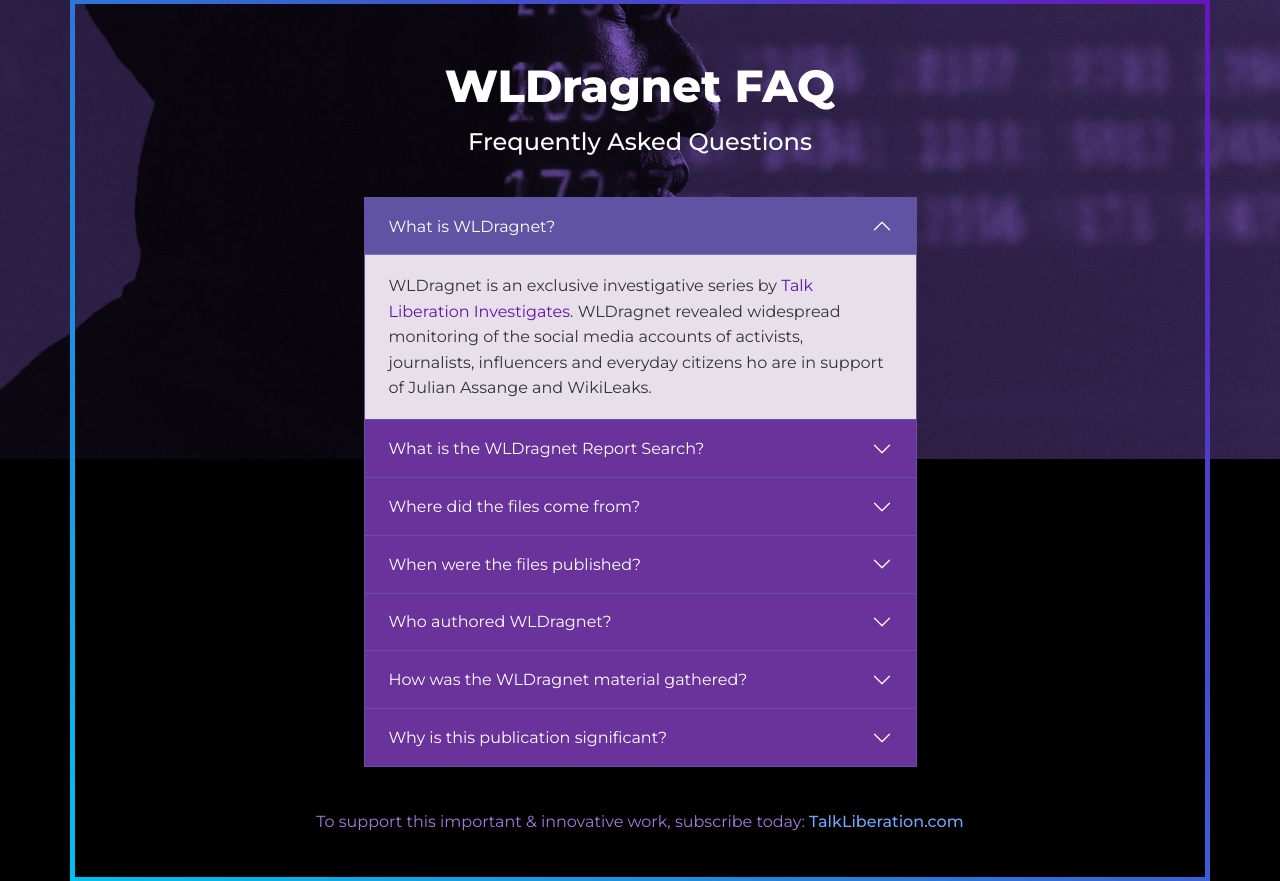
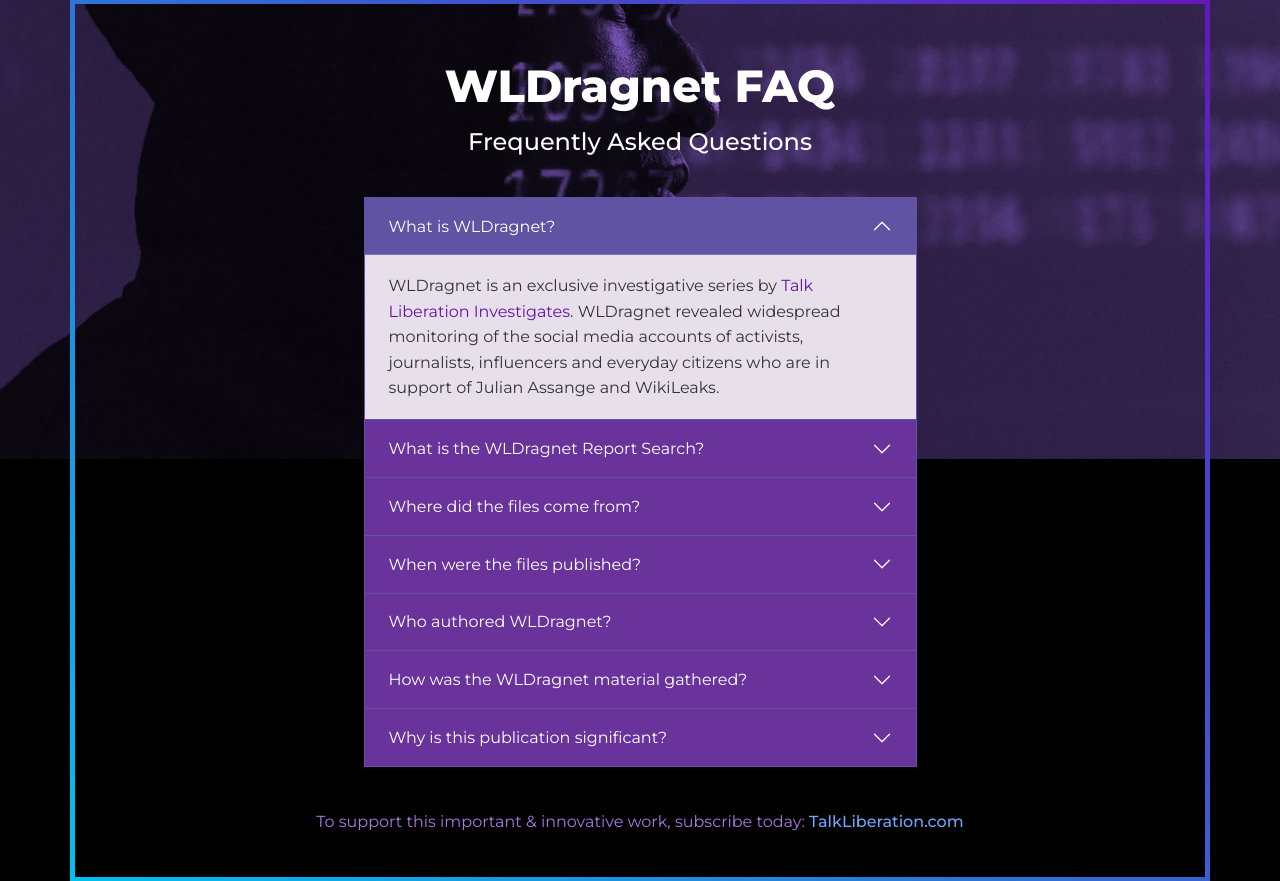
Before and after one commit to TalkLiberation/WLDragnet-Search, a Flask app: page /faq in a window 1280 px wide, after a click on "What is WLDragnet?". Shown: the part 141-1022 px from the top of the page. Run offline with Flask 2, Linux system fonts and the light colour scheme; some libraries are stand-ins or nearby versions.

Commit message:
Update faq.html

```diff
--- a/wldragnet/templates/site/pages/faq.html
+++ b/wldragnet/templates/site/pages/faq.html
@@ -26,7 +26,7 @@
                 <h2 class="accordion-header" id="headingOne"><button aria-controls="collapseOne" aria-expanded="false" class="accordion-button collapsed" data-mdb-target="#collapseOne" data-mdb-toggle="collapse" type="button" style="border-radius:0;">What is WLDragnet?</button></h2>
                 <div aria-labelledby="headingOne" class="accordion-collapse square-border collapse" data-mdb-parent="#accordionFAQ" id="collapseOne" style="">
                     <div class="accordion-body">
-                        WLDragnet is an exclusive investigative series by <a href="https://talkliberation.substack.com/s/talk-liberation-investigates" target="_blank" style="color:#6513A3;" class="keychainify-checked">Talk Liberation Investigates</a>.	WLDragnet revealed widespread monitoring of the social media accounts of activists, journalists, influencers and everyday citizens ho are in support of Julian Assange and WikiLeaks.
+                        WLDragnet is an exclusive investigative series by <a href="https://talkliberation.substack.com/s/talk-liberation-investigates" target="_blank" style="color:#6513A3;" class="keychainify-checked">Talk Liberation Investigates</a>.	WLDragnet revealed widespread monitoring of the social media accounts of activists, journalists, influencers and everyday citizens who are in support of Julian Assange and WikiLeaks.
                     </div>
                 </div>
             </div>
```
